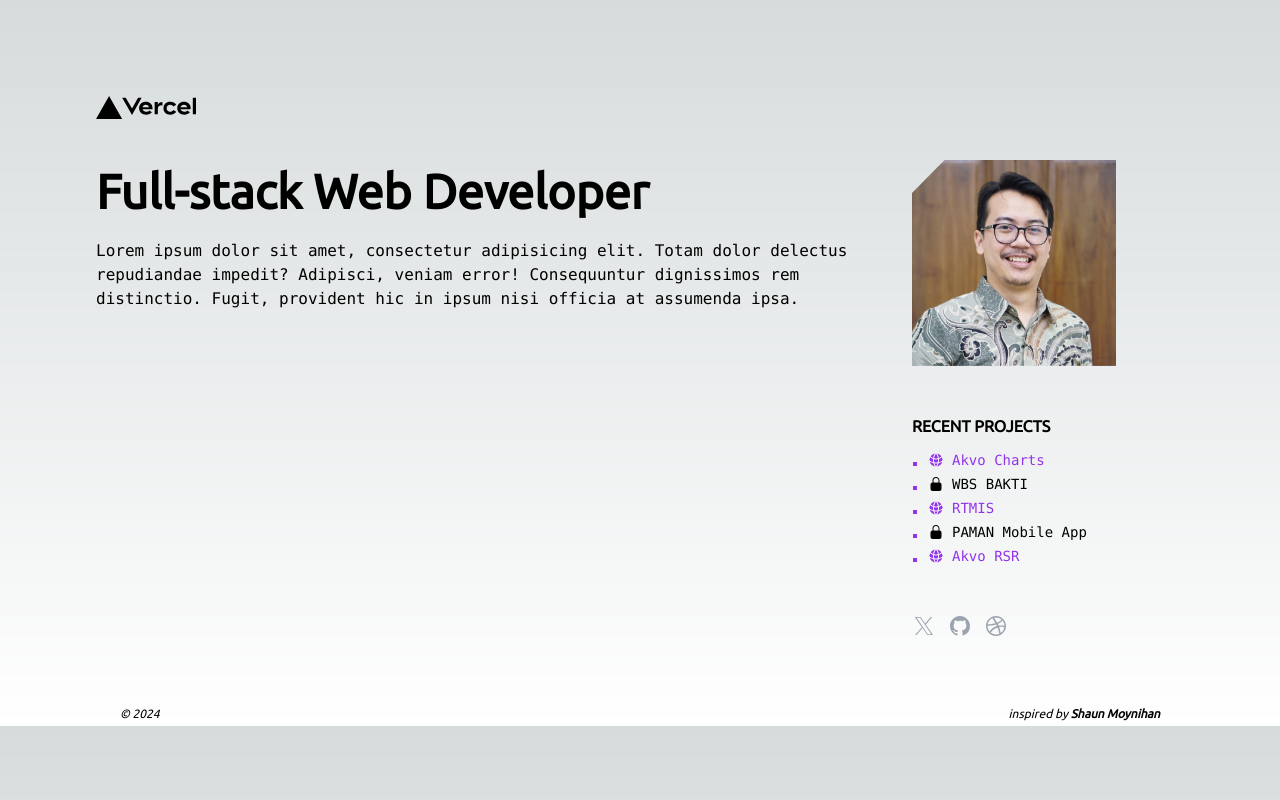
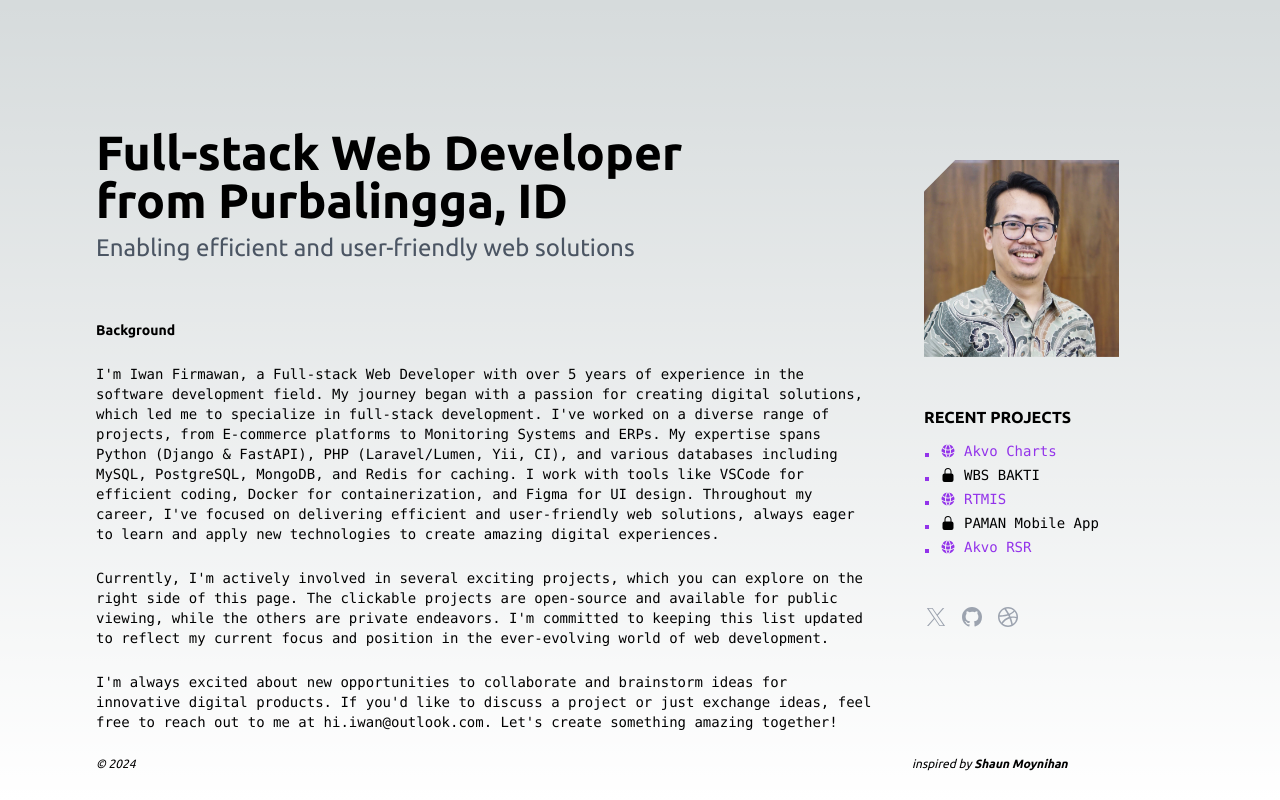
Before and after one commit to ifirmawan/ifirmawan.github.io, a Next.js app: page / in a window 1280 px wide. Built offline with nearby package versions, Linux system fonts and the light colour scheme.

Commit message:
feat: finalize personal site

```diff
--- a/src/app/layout.tsx
+++ b/src/app/layout.tsx
@@ -4,7 +4,7 @@ import "./globals.css";
 
 const ubuntu = Ubuntu({
   subsets: ["latin"],
-  weight: "400",
+  weight: ["400", "500", "700"],
 });
 
 export const metadata: Metadata = {
@@ -19,11 +19,14 @@ export default function RootLayout({
 }>) {
   return (
     <html lang="en">
-      <body className={`${ubuntu.className} px-6 md:px-12 lg:px-24`}>
+      <body className={`${ubuntu.className} w-full h-screen px-6 md:px-12 lg:px-24`}>
+        <main className="flex flex-col items-center justify-between pt-24">
           {children}
-        <footer className="w-full max-w-6xl h-6 flex justify-between items-center text-grey-200 text-xs italic px-0 lg:px-6">
-          <div>&copy; 2024</div>
-          <div>
+        </main>
+        <footer className="flex flex-col items-center justify-between">
+          <div className="w-full max-w-6xl flex justify-between items-center text-grey-200 text-xs italic py-6">
+            <div className="w-full md:w-9/12">&copy; 2024</div>
+            <div className="w-full md:w-3/12 text-left">
               <i>inspired by</i>{" "}
               <a
                 href="https://dribbble.com/shots/13490584-Webflow?utm_source=Clipboard_Shot&utm_campaign=moynihan&utm_content=Webflow&utm_medium=Social_Share&utm_source=Clipboard_Shot&utm_campaign=moynihan&utm_content=Webflow&utm_medium=Social_Share"
@@ -34,6 +37,7 @@ export default function RootLayout({
                 Shaun Moynihan
               </a>
             </div>
+          </div>
         </footer>
       </body>
     </html>
--- a/src/app/page.tsx
+++ b/src/app/page.tsx
@@ -5,27 +5,41 @@ import React from "react";
 export default function Home() {
   return (
     <React.Fragment>
-      <div>
-        <Image
-          src="/vercel.svg"
-          alt="Vercel Logo"
-          className="light:invert"
-          width={100}
-          height={24}
-          priority
-        />
-      </div>
+      <div className="pt-8 space-y-14">
+        <div className="font-inter">
+          <h1 className="w-10/12 font-bold text-5xl">Full-stack Web Developer from Purbalingga, ID</h1>
+          <h2 className="text-2xl mt-2 text-gray-600">Enabling efficient and user-friendly web solutions</h2>
+        </div>
+        <div className="w-full text-sm space-y-6">
+          <strong className="font-extra-bold">Background</strong>
+          <p className="font-mono">
+            I'm Iwan Firmawan, a Full-stack Web Developer with over 5 years of experience
+            in the software development field. My journey began with a passion for creating
+            digital solutions, which led me to specialize in full-stack development. I've
+            worked on a diverse range of projects, from E-commerce platforms to Monitoring
+            Systems and ERPs. My expertise spans Python (Django & FastAPI), PHP (Laravel/Lumen,
+            Yii, CI), and various databases including MySQL, PostgreSQL, MongoDB, and Redis
+            for caching. I work with tools like VSCode for efficient coding, Docker for
+            containerization, and Figma for UI design. Throughout my career, I've focused on
+            delivering efficient and user-friendly web solutions, always eager to learn and
+            apply new technologies to create amazing digital experiences.
+          </p>
 
-      <div className="pt-12 space-y-6">
-        <div className="font-inter">
-          <h1 className="font-bold text-5xl">Full-stack Web Developer </h1>
+          <p className="font-mono">
+            Currently, I'm actively involved in several exciting projects, which you can
+            explore on the right side of this page. The clickable projects are open-source
+            and available for public viewing, while the others are private endeavors. I'm
+            committed to keeping this list updated to reflect my current focus and position
+            in the ever-evolving world of web development.
+          </p>
+
+          <p className="font-mono">
+            I'm always excited about new opportunities to collaborate and brainstorm ideas
+            for innovative digital products. If you'd like to discuss a project or just
+            exchange ideas, feel free to reach out to me at hi.iwan@outlook.com. Let's
+            create something amazing together!
+          </p>
         </div>
-        <p className="font-mono">
-          Lorem ipsum dolor sit amet, consectetur adipisicing elit. Totam dolor
-          delectus repudiandae impedit? Adipisci, veniam error! Consequuntur
-          dignissimos rem distinctio. Fugit, provident hic in ipsum nisi officia
-          at assumenda ipsa.
-        </p>
       </div>
     </React.Fragment>
   );
--- a/src/app/template.tsx
+++ b/src/app/template.tsx
@@ -13,8 +13,7 @@ type Props = {
 
 const DefaultTemplate: React.FC<Props> = ({ children }) => {
   return (
-    <main className="flex flex-col items-center justify-between pt-24">
-      <div className="w-full max-w-6xl justify-between lg:flex">
+    <div className="w-full max-w-6xl justify-between lg:flex gap-6 lg:gap-12">
       <div className="w-full lg:w-3/4">{children}</div>
       <aside className="w-full space-y-12 lg:w-1/4 py-16">
         <Image
@@ -60,7 +59,6 @@ const DefaultTemplate: React.FC<Props> = ({ children }) => {
         </div>
       </aside>
     </div>
-    </main>
   );
 };
 
```
Lines whose indentation alone changed are shown as unchanged.
